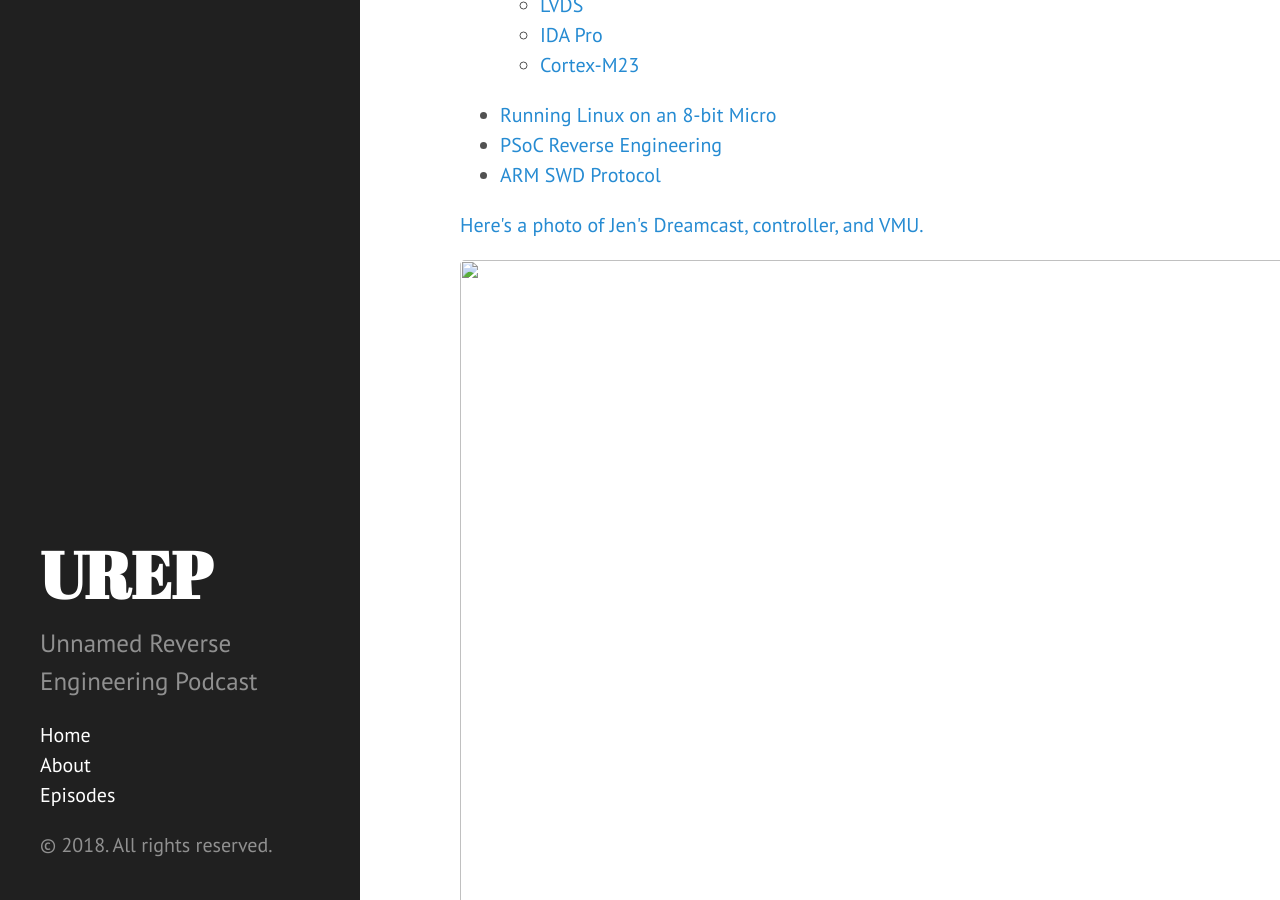
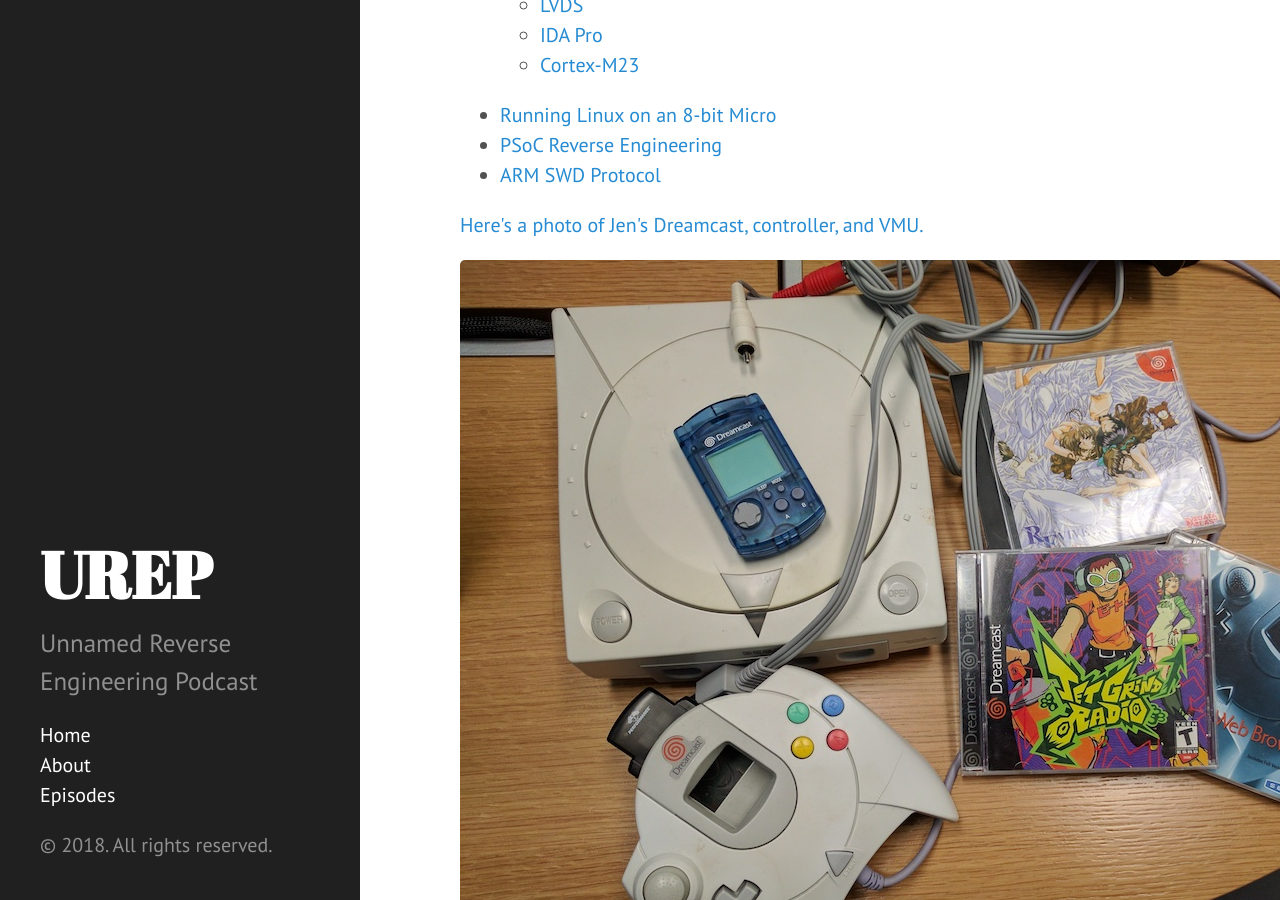
Before and after one commit to unnamedre/unnamedre.github.io, a Jekyll site: the page built from _posts/2017-08-30-002_-_Cheap_And_Easy.md, in a window 1280 px wide and 900 px high, scrolled down 630 px. Built offline with Jekyll 4.4.1, drawn with Linux system fonts in a browser that asks for light colours.

Commit message:
Fixed image URL

```diff
--- a/_posts/2017-08-30-002_-_Cheap_And_Easy.md
+++ b/_posts/2017-08-30-002_-_Cheap_And_Easy.md
@@ -84,7 +84,7 @@
 </p>
 <p>
  <a href="http://imgur.com/a/qtSwx">
-  <img alt="" height="768" src="images/IMG_20170803_214847_small.jpg" width="1024"/>
+  <img alt="" height="768" src="/images/IMG_20170803_214847_small.jpg" width="1024"/>
  </a>
 </p>
 <p>
```
Also changed, not shown: _posts/2018-07-10-014_-_Ferrycast.md (+1 -1 lines).
